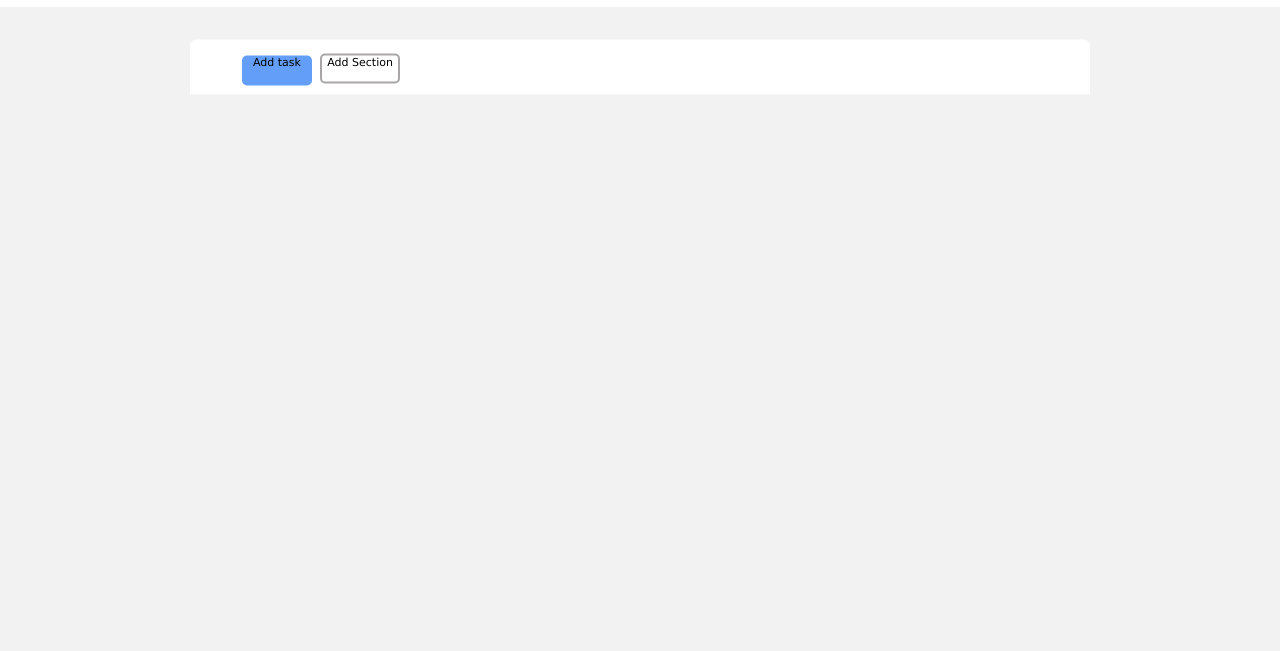
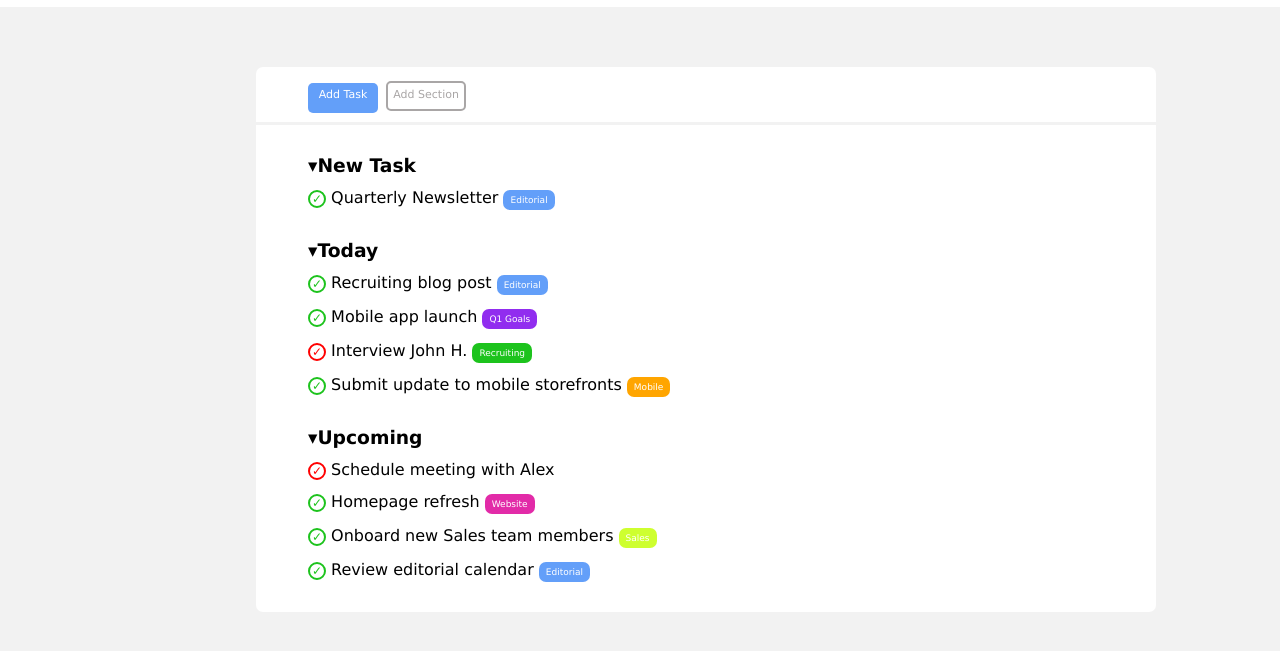
Before and after one commit to Spud97/html-css-toboolist, a plain HTML site: page index.html in a window 1280 px wide. Shown: the part 63-714 px from the top of the page. Drawn offline with Linux system fonts and the light colour scheme.

Commit message:
Agginte sezioni

```diff
--- a/css/style.css
+++ b/css/style.css
@@ -12,10 +12,6 @@ body {
 header div {
     height: 70px;
     background-color: white;
-}
-
-section {
-    position: relative;
 }
 
 #logo {
@@ -36,28 +32,38 @@ section {
     width: 70px;
     background-color: rgb(99, 159, 249);
     margin-left: 52px;
-    margin-top: 14px;
+    color: white;
 }
 
 #addsection {
     width: 80px;
     border: 2px solid rgb(169, 166, 166);
     margin-left: 3px;
+    color: rgb(169, 166, 166);
 }
 
 #box1 {
     height: 55px;
     margin-top: 60px;
-    position: absolute;
-    left: 50%;
-    transform: translate(-50%, -50%);
     border-top-left-radius: 7px;
     border-top-right-radius: 7px;
+}
+
+#box2 {
+    height: auto;
+    margin-top: 3px;
+    border-bottom-left-radius: 7px;
+    border-bottom-right-radius: 7px;
+}
+
+#ultimo {
+    margin-bottom: 30px;
 }
 
 .box {
     width: 900px;
     background-color: white;
+    margin-left: 20%;
 }
 
 .minibox {
@@ -66,5 +72,68 @@ section {
     margin-top: 14px;
     display: inline-block;
     font-size: 11px;
+    font-weight: 300;
     text-align: center;
+    padding: 5px;
 }
+
+.paragrafo {
+    margin-left: 52px;
+    padding-top: 30px;
+}
+
+.paragrafo div {
+    display: inline-block;
+    margin-top: 7px;
+}
+
+.check {
+    height: 18px;
+    width: 18px;
+    border: 2px solid black;
+    border-radius: 50%;
+    text-align: center;
+    font-size: 12px;
+}
+
+.family {
+    width: auto;
+    color: white;
+    font-size: 9px;
+    padding: 5px 7px;
+    border-radius: 7px;
+}
+
+.editorial {
+    background-color: rgb(99, 159, 249);
+}
+
+.q1goals {
+    background-color: rgb(145, 45, 239);
+}
+
+.recruiting {
+    background-color: rgb(29, 195, 29);
+}
+
+.mobile {
+    background-color: orange;
+}
+
+.website {
+    background-color: rgb(226, 43, 168);
+}
+
+.sales {
+    background-color: rgb(206, 255, 47);
+}
+
+.yes {
+    color: rgb(29, 195, 29);
+    border-color: rgb(29, 195, 29);
+}
+
+.no {
+    color: red;
+    border-color: red;
+}
--- a/index.html
+++ b/index.html
@@ -20,7 +20,7 @@
             <!-- Prima Sezione -->
             <div id="box1" class="box">
                 <div id="addtask" class="minibox">
-                    Add task
+                    Add Task
                 </div>
                 <div id="addsection" class="minibox">
                     Add Section
@@ -28,7 +28,93 @@
             </div>
             <!-- Seconda Sezione -->
             <div id="box2" class="box">
-
+                <div id="newtask" class="paragrafo">
+                    <h3>&#9662;New Task </h3>
+                    <div>
+                        <div class="check yes">
+                            &#10003;
+                        </div>
+                        <span> Quarterly Newsletter </span>
+                        <div class="family editorial">
+                            Editorial
+                        </div>
+                    </div>
+                </div>
+                <div id="today" class="paragrafo">
+                    <h3>&#9662;Today </h3>
+                    <div>
+                        <div class="check yes">
+                            &#10003;
+                        </div>
+                        <span> Recruiting blog post </span>
+                        <div class="family editorial">
+                            Editorial
+                        </div>
+                    </div> <br>
+                    <div>
+                        <div class="check yes">
+                            &#10003;
+                        </div>
+                        <span> Mobile app launch </span>
+                        <div class="family q1goals">
+                            Q1 Goals
+                        </div>
+                    </div> <br>
+                    <div>
+                        <div class="check no">
+                            &#10003;
+                        </div>
+                        <span> Interview John H. </span>
+                        <div class="family recruiting">
+                            Recruiting
+                        </div>
+                    </div> <br>
+                    <div>
+                        <div class="check yes">
+                            &#10003;
+                        </div>
+                        <span> Submit update to mobile storefronts </span>
+                        <div class="family mobile">
+                            Mobile
+                        </div>
+                    </div> <br>
+                </div>
+                <div id="upcoming" class="paragrafo">
+                    <h3>&#9662;Upcoming </h3>
+                    <div>
+                        <div class="check no">
+                            &#10003;
+                        </div>
+                        <span> Schedule meeting with Alex </span>
+                    </div> <br>
+                    <div>
+                        <div class="check yes">
+                            &#10003;
+                        </div>
+                        <span> Homepage refresh </span>
+                        <div class="family website">
+                            Website
+                        </div>
+                    </div> <br>
+                    <div>
+                        <div class="check yes">
+                            &#10003;
+                        </div>
+                        <span> Onboard new Sales team members </span>
+                        <div class="family sales">
+                            Sales
+                        </div>
+                    </div> <br>
+                    <div id="ultimo" >
+                        <div class="check yes">
+                            &#10003;
+                        </div>
+                        <span> Review editorial calendar </span>
+                        <div class="family editorial">
+                            Editorial
+                        </div>
+                    </div> <br>
+                </div>
             </div>
         </section>
     </main>
```
